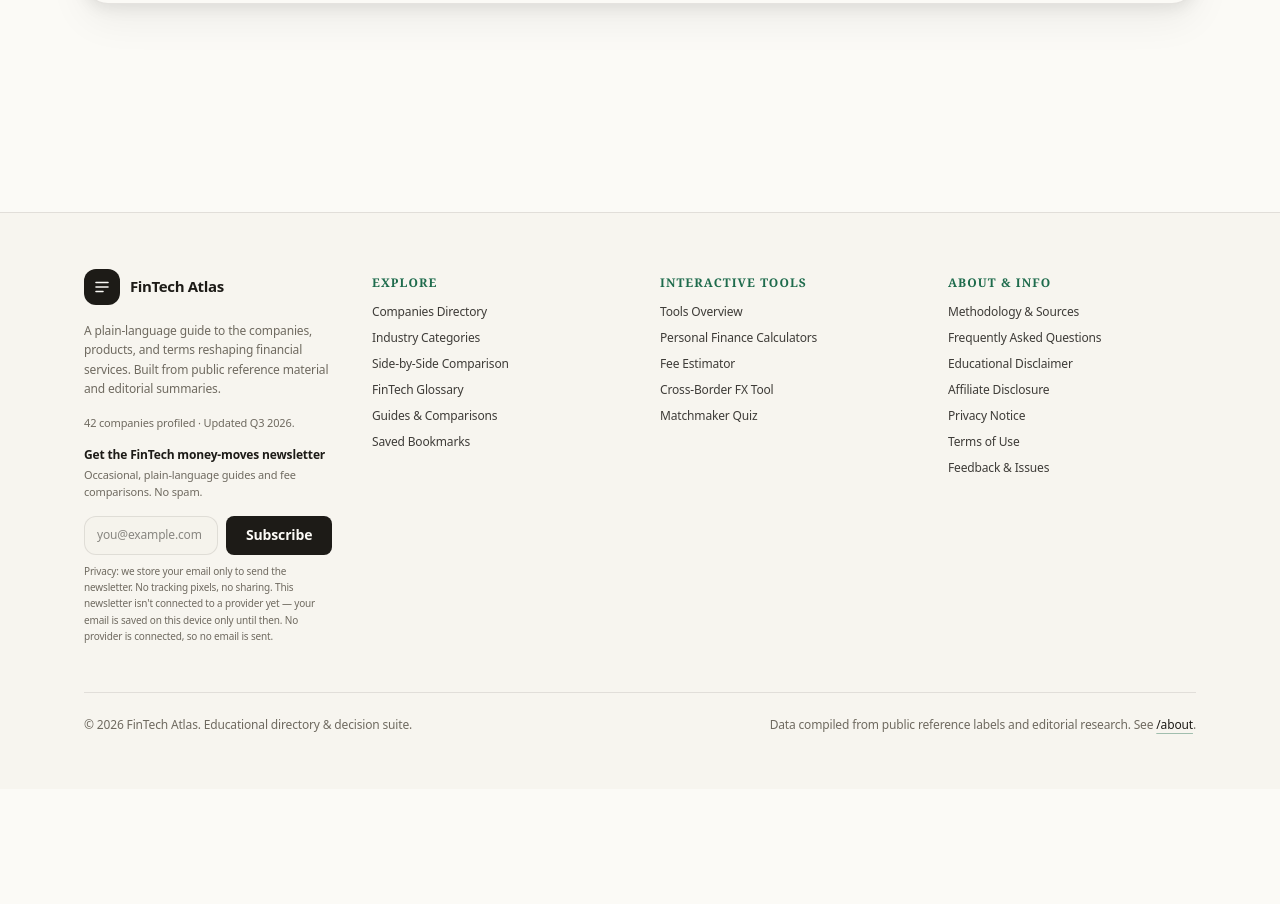
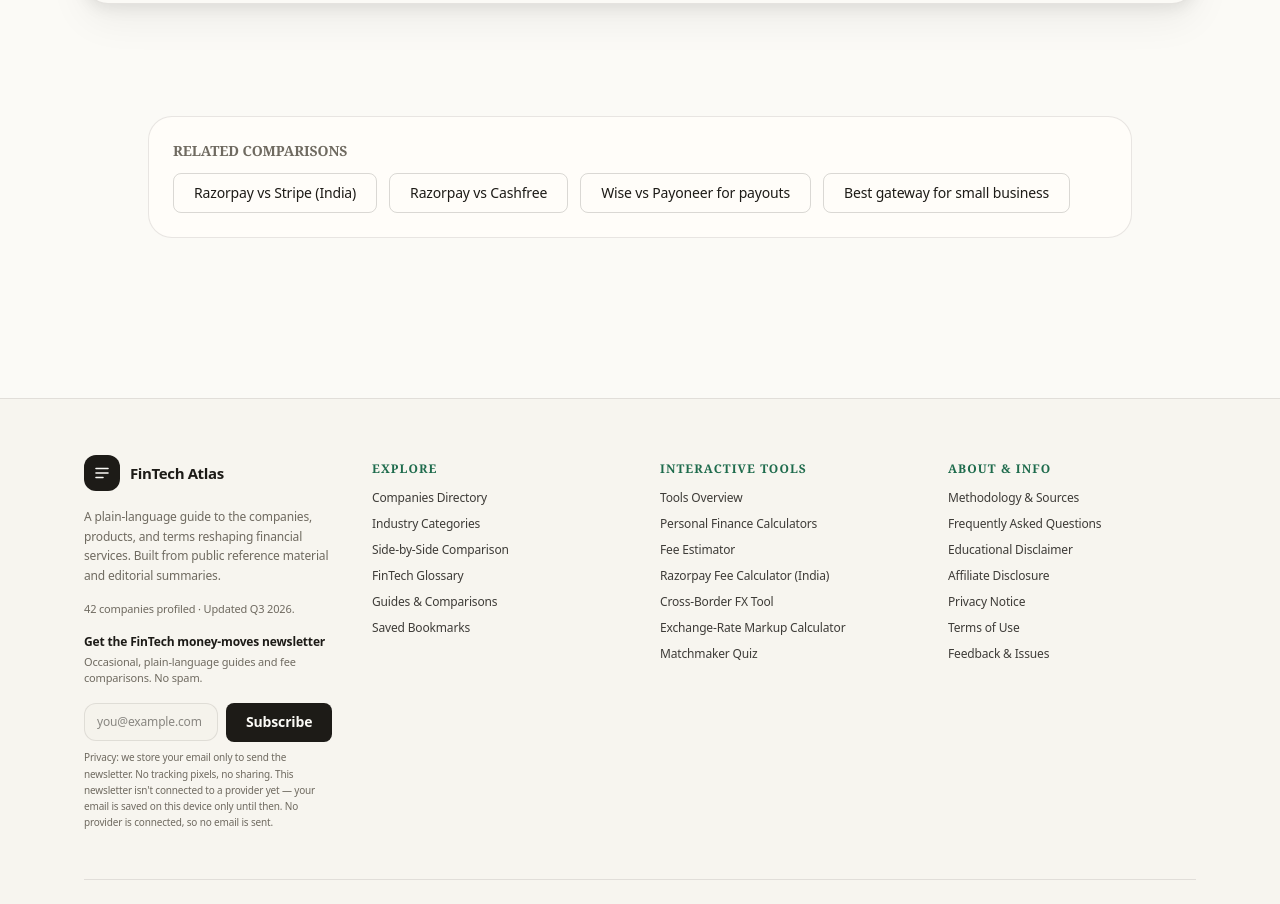
Before and after one commit to Harshit-sehgal/fintech-atlas, a Next.js app: page /compare in a window 1280 px wide. Shown: the part 2045-2949 px from the top of the page. Before the commit the page ends 2834 px from the top, so only its background shows below. Built offline with nearby package versions, Linux system fonts and the light colour scheme; no server answers.

Commit message:
Consistency pass: FX corridor alignment, footer tool links, compare page related section

```diff
--- a/src/app/companies/[id]/client.tsx
+++ b/src/app/companies/[id]/client.tsx
@@ -21,6 +21,7 @@
 import { getFocusableElementsInDialog } from "@/lib/focus-trap";
 import { resolvePartnerCta, partnerRel, COMMERCIAL_DISCLOSURE } from "@/lib/partners";
 import { trackCtaClick } from "@/lib/analytics";
+import { CorrectionReportLink } from "@/components/ui/correction-report-link";
 
 function readReviews(slug: string): string {
   if (typeof window === "undefined") return "";
--- a/src/app/compare/page.tsx
+++ b/src/app/compare/page.tsx
@@ -1,4 +1,5 @@
 import type { Metadata } from "next";
+import Link from "next/link";
 import { Suspense } from "react";
 import ComparePageClient from "./compare-client";
 import { canonicalUrl } from "@/lib/canonical-url";
@@ -21,8 +22,21 @@
 
 export default function ComparePage() {
   return (
-    <Suspense fallback={<div className="px-5 py-24 text-center text-sm text-[var(--muted-text)]">Loading comparison…</div>}>
-      <ComparePageClient />
-    </Suspense>
+    <>
+      <Suspense fallback={<div className="px-5 py-24 text-center text-sm text-[var(--muted-text)]">Loading comparison…</div>}>
+        <ComparePageClient />
+      </Suspense>
+      <section className="mx-auto max-w-5xl px-5 pb-16">
+        <div className="rounded-2xl border border-[var(--border-color)] bg-[var(--card)] p-6">
+          <h2 className="text-sm font-bold uppercase tracking-wider text-[var(--muted-text)]">Related comparisons</h2>
+          <div className="mt-3 flex flex-wrap gap-3">
+            <Link href="/articles/razorpay-vs-stripe-payments-india" className="btn-ghost text-xs">Razorpay vs Stripe (India)</Link>
+            <Link href="/articles/razorpay-vs-cashfree-indian-gateways" className="btn-ghost text-xs">Razorpay vs Cashfree</Link>
+            <Link href="/articles/wise-vs-payoneer-business-payouts" className="btn-ghost text-xs">Wise vs Payoneer for payouts</Link>
+            <Link href="/articles/best-payment-gateway-small-business" className="btn-ghost text-xs">Best gateway for small business</Link>
+          </div>
+        </div>
+      </section>
+    </>
   );
 }
--- a/src/app/tools/exchange-rate-markup-calculator/page.tsx
+++ b/src/app/tools/exchange-rate-markup-calculator/page.tsx
@@ -69,7 +69,7 @@
               </tr>
               <tr className="border-b border-[var(--border-color)]">
                 <td className="px-4 py-3">Typical Indian bank wire / NRE conversions</td>
-                <td className="px-4 py-3 font-medium">Roughly 1.5–4% hidden spread</td>
+                <td className="px-4 py-3 font-medium">Roughly 1.5–4.5% hidden spread</td>
               </tr>
               <tr>
                 <td className="px-4 py-3">PayPal international payments</td>
--- a/src/components/layout/site-footer.tsx
+++ b/src/components/layout/site-footer.tsx
@@ -16,7 +16,9 @@
   { href: "/tools", label: "Tools Overview" },
   { href: "/tools/calculators", label: "Personal Finance Calculators" },
   { href: "/tools/calculator", label: "Fee Estimator" },
+  { href: "/tools/razorpay-fee-calculator", label: "Razorpay Fee Calculator (India)" },
   { href: "/tools/remittance", label: "Cross-Border FX Tool" },
+  { href: "/tools/exchange-rate-markup-calculator", label: "Exchange-Rate Markup Calculator" },
   { href: "/tools/matchmaker", label: "Matchmaker Quiz" },
 ];
 
--- /dev/null
+++ b/src/components/ui/correction-report-link.tsx
@@ -0,0 +1,73 @@
+"use client";
+
+/**
+ * Per-page correction reporting link — T013.
+ *
+ * Opens a pre-filled GitHub issue so visitors can flag stale fees, inaccurate
+ * data, or broken sources without needing a GitHub account workflow (the issue
+ * form is public). The link is intentionally subtle — an underlined text link
+ * rather than a heavy call-to-action — so it is visible when someone looks for
+ * it but doesn't distract from the main content.
+ */
+
+const GH_REPO_OWNER = "Harshit-sehgal";
+const GH_REPO_NAME = "fintech-atlas";
+
+function ghIssueUrl(params: Record<string, string>): string {
+  const q = new URLSearchParams(params);
+  return `https://github.com/${GH_REPO_OWNER}/${GH_REPO_NAME}/issues/new?${q.toString()}`;
+}
+
+export interface CorrectionReportLinkProps {
+  /** Human-readable label for the page, e.g. "Stripe profile" or "Razorpay vs Stripe". */
+  pageLabel: string;
+  /** Relative path on the deployed site, e.g. "/companies/stripe". */
+  pagePath: string;
+  /** Optional: specific section on the page the reporter is looking at. */
+  section?: string;
+}
+
+export function CorrectionReportLink({
+  pageLabel,
+  pagePath,
+  section,
+}: CorrectionReportLinkProps) {
+  const title = section
+    ? `Correction: ${pageLabel} — ${section}`
+    : `Correction: ${pageLabel}`;
+
+  const body = [
+    `**Page:** ${pagePath}`,
+    section ? `**Section:** ${section}` : "",
+    "",
+    "**What is incorrect?**",
+    "",
+    "**Suggested correction / evidence:**",
+    "",
+    "---",
+    "_Submitted via the on-site correction link. Thank you for helping keep FinTech Atlas accurate._",
+  ]
+    .filter(Boolean)
+    .join("\n");
+
+  const href = ghIssueUrl({
+    template: "correction-report.yml",
+    title,
+    body,
+  });
+
+  return (
+    <p className="mt-4 text-[11px] leading-relaxed text-[var(--muted-text)]">
+      Found incorrect information?{" "}
+      <a
+        href={href}
+        target="_blank"
+        rel="noopener noreferrer"
+        className="underline decoration-[var(--accent)]/40 underline-offset-4 hover:decoration-[var(--accent)] transition-colors"
+      >
+        Report an issue
+      </a>{" "}
+      — corrections are reviewed every week.
+    </p>
+  );
+}
```
Also changed, not shown: 1 other file (tests, documents, lock files or other folders).
